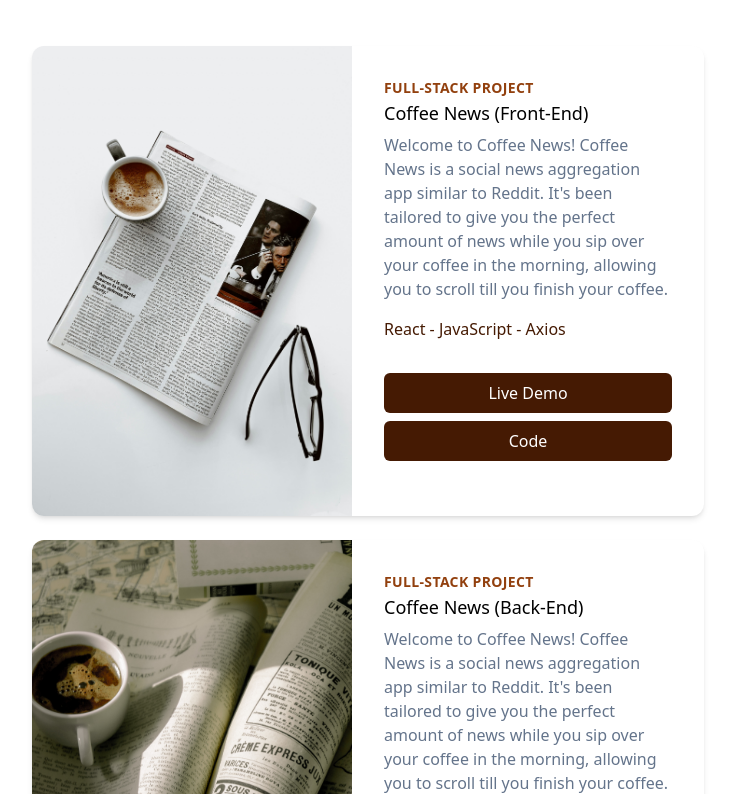
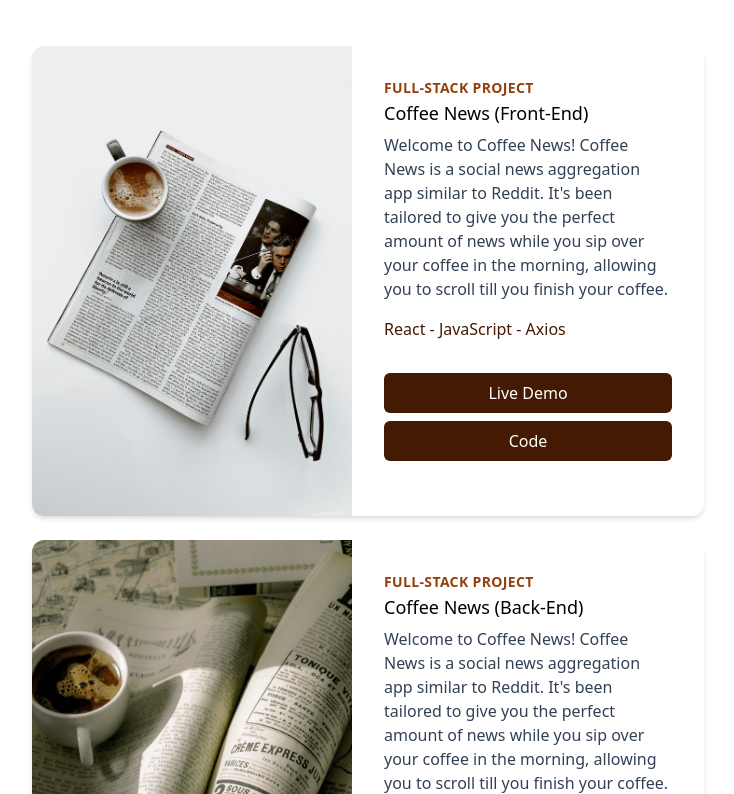
Before and after one commit to YoosufAhmad/portfolio-yoosuf, a React (Vite) app in the folder portfolio/: page / in a window 1280 px wide. Shown: the part 506-1300 px from the top of the page, without its empty margins (272-1006 px from the left). Built offline with nearby package versions, Linux system fonts and the light colour scheme.

Commit message:
changed colour of some text for better contrast

```diff
--- a/portfolio/src/App.jsx
+++ b/portfolio/src/App.jsx
@@ -35,7 +35,7 @@ export default function App() {
             </h3>
           </div>
 
-          <div className="space-y-6 pb-4 ">
+          <div className="space-y-6 pb-4">
             <div class="max-w-sm mx-auto bg-white rounded-xl shadow-md overflow-hidden md:max-w-2xl">
               <div class="md:flex relative">
                 <div class="md:shrink-0 overflow-hidden">
@@ -55,7 +55,7 @@ export default function App() {
                   >
                     Coffee News (Front-End)
                   </a>
-                  <p class="mt-2 text-slate-500">
+                  <p class="mt-2 text-slate-700">
                     Welcome to Coffee News! Coffee News is a social news
                     aggregation app similar to Reddit. It's been tailored to
                     give you the perfect amount of news while you sip over your
@@ -99,7 +99,7 @@ export default function App() {
                   >
                     Coffee News (Back-End)
                   </a>
-                  <p class="mt-2 text-slate-500">
+                  <p class="mt-2 text-slate-700">
                     Welcome to Coffee News! Coffee News is a social news
                     aggregation app similar to Reddit. It's been tailored to
                     give you the perfect amount of news while you sip over your
```
